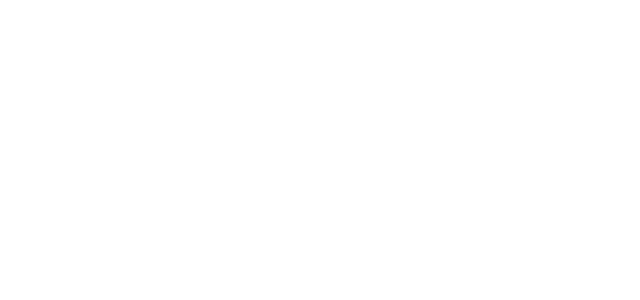
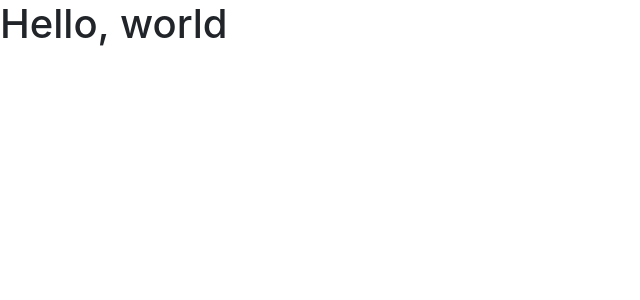
Before and after one commit to hhenriques1999/ReactSelfCrashLearning, a React (Create React App) app in the folder reactselfcrashlearning/: page / in a window 1280 px wide. Shown: the top 300 px of the page, without its empty margins (0-640 px from the left). Built offline with nearby package versions, Linux system fonts and the light colour scheme.

Commit message:
Test app.jsx

```diff
--- a/reactselfcrashlearning/src/App.jsx
+++ b/reactselfcrashlearning/src/App.jsx
@@ -5,6 +5,7 @@
 function App() {
 	return (
 		<>
+			<h1>Hello, world</h1>
 		</>
 	);
 }
```
Also changed, not shown: 1 other file (tests, documents, lock files or other folders).
